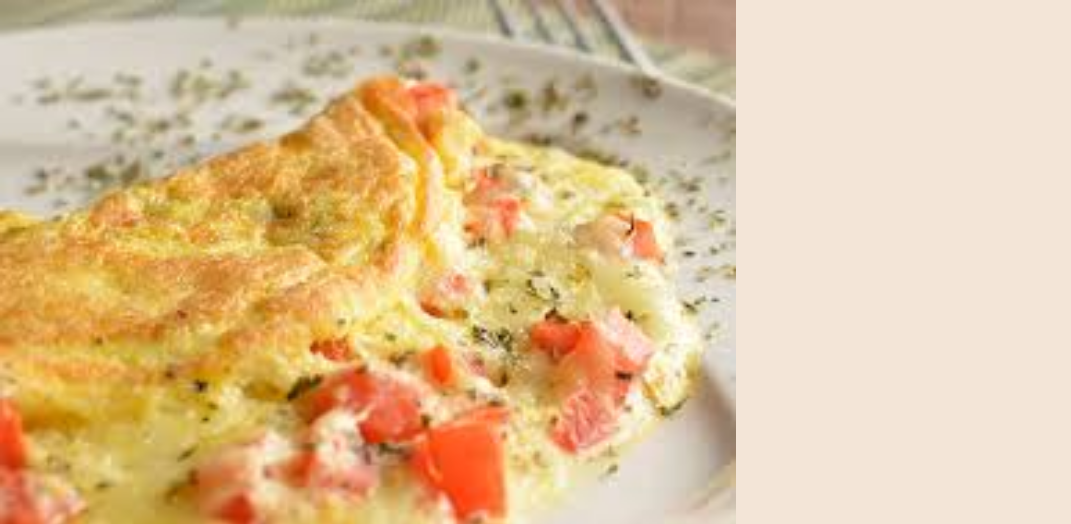
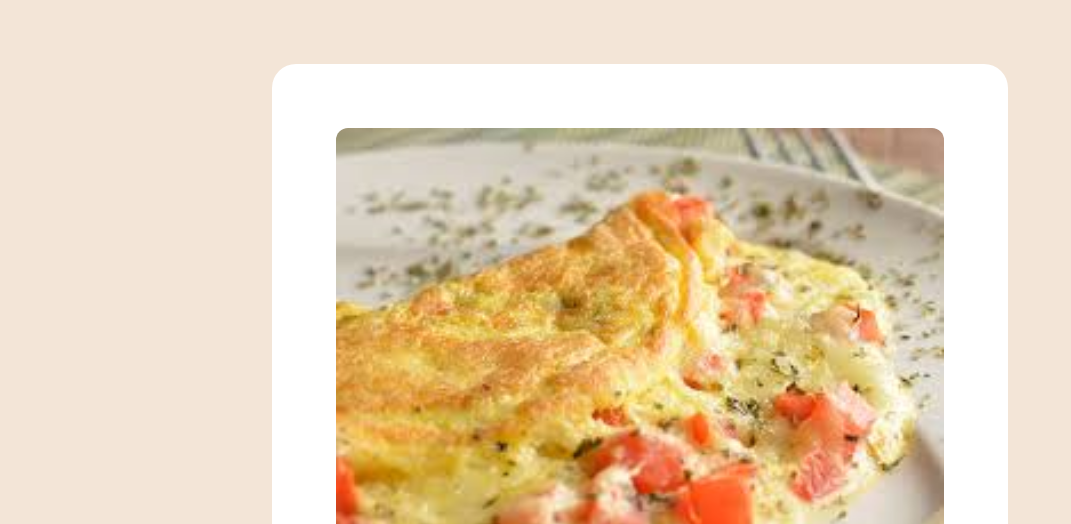
Before and after one commit to jeronimo2606/G.jeronimo, a plain HTML site: page T.receita/indx.html in a window 1280 px wide. Shown: the top 524 px of the page, without its empty margins (0-1071 px from the left). Drawn offline with Linux system fonts and the light colour scheme.

Commit message:
Terceiro commit do CSS

```diff
--- a/T.receita/style.css
+++ b/T.receita/style.css
@@ -16,13 +16,17 @@ body > div{
 
     background-color: #fff;
     max-width: 736px;
-
+    margin-inline: auto;
+    margin-block: 64px;
+    padding: 64px;
+    border-radius: 24px;
 }
 
 div img{
 
     width: 100%;
-    margin-inline: auto;
+   border-radius: 12px;
+   margin-bottom: 40px;
 }
 
 h1, h2{
```
